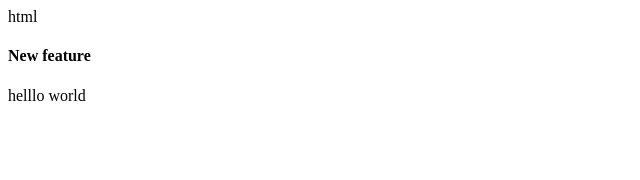
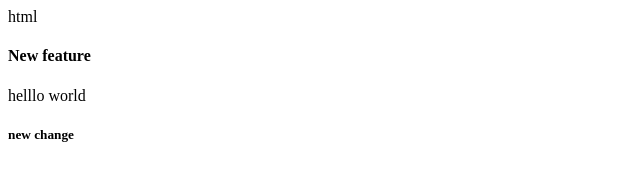
Before and after one commit to pidwid/git_session, a plain HTML site: page index.html in a window 1280 px wide. Shown: the full height of the page, 0-640 px from the left. Drawn offline with Linux system fonts and the light colour scheme.

Commit message:
new change added

```diff
--- a/index.html
+++ b/index.html
@@ -3,3 +3,5 @@
 <h4>New feature</h4>
 
 <div>helllo world</div>
+
+<h5>new change</h5>
```
